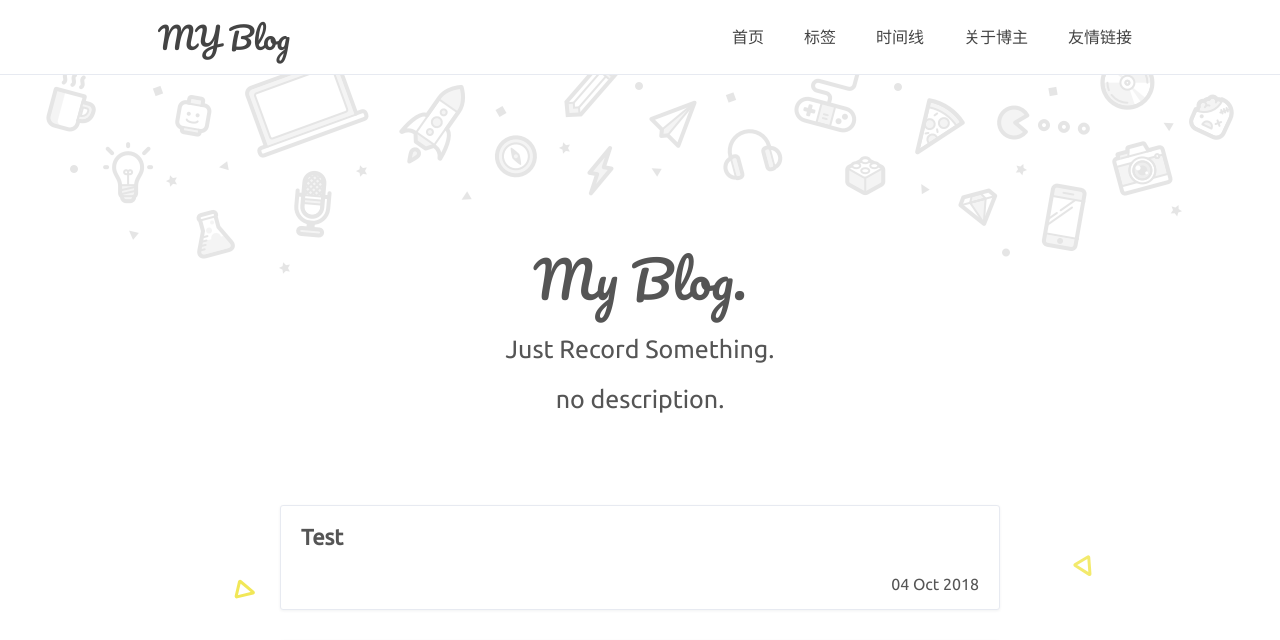
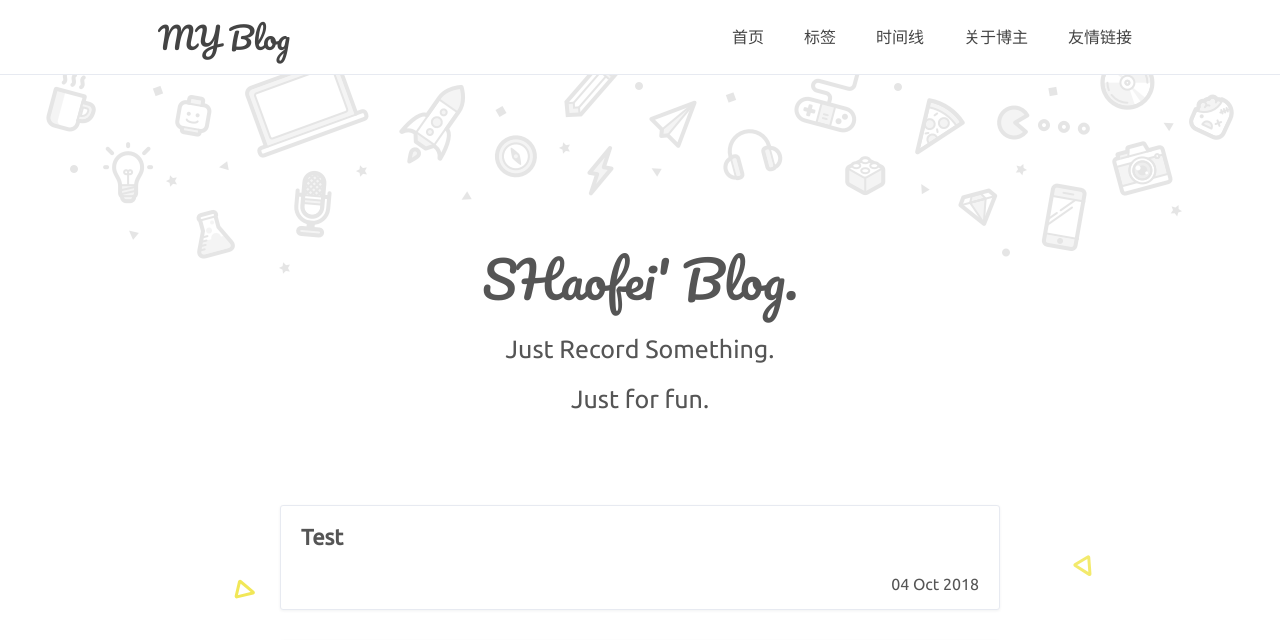
Before and after one commit to shaofeichang/shaofeichang.github.io, a Jekyll site: the page built from index.html, in a window 1280 px wide. Shown: the top 640 px of the page. Built offline with Jekyll 4.4.1, drawn with Linux system fonts in a browser that asks for light colours; comment, search, counter and statistics services are not loaded.

Commit message:
Update index.html

```diff
--- a/index.html
+++ b/index.html
@@ -1,9 +1,9 @@
 ---
 layout: default
 title: SHaofei'Blog
-page-title: My Blog.
+page-title: SHaofei' Blog.
 home-title: Just Record Something.
-description: no description.
+description: Just for fun.
 ---
 
 {% include header.html %}
```
